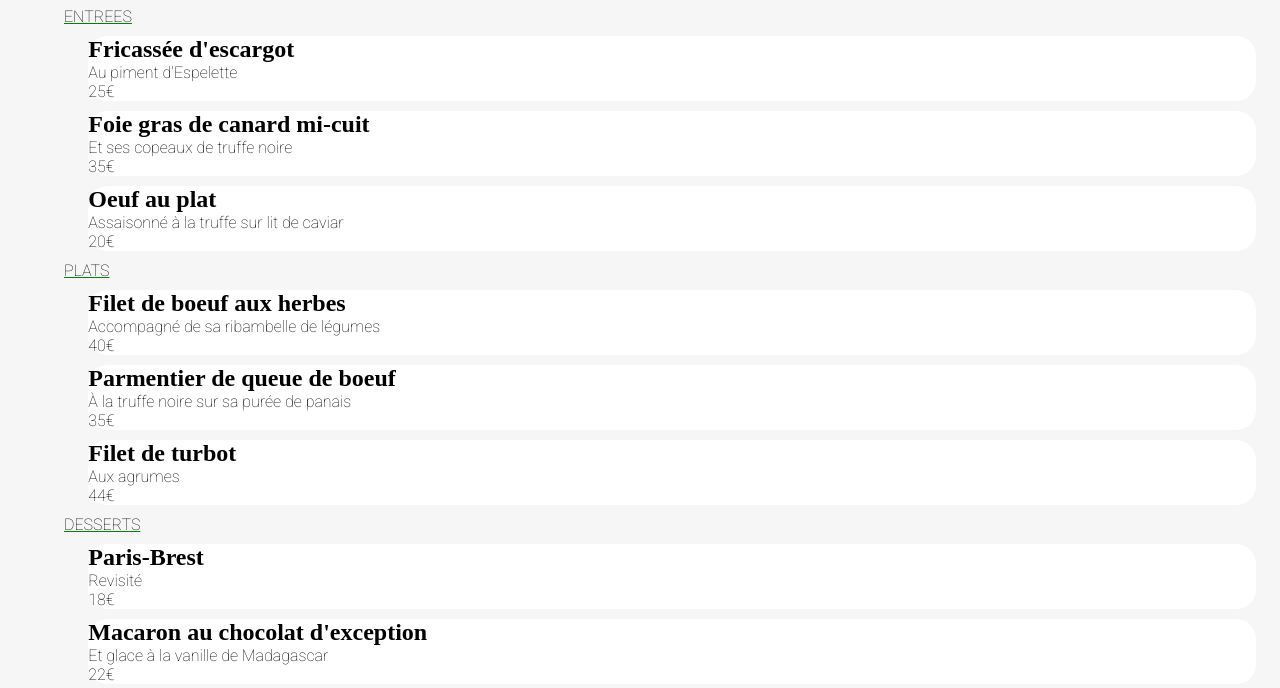
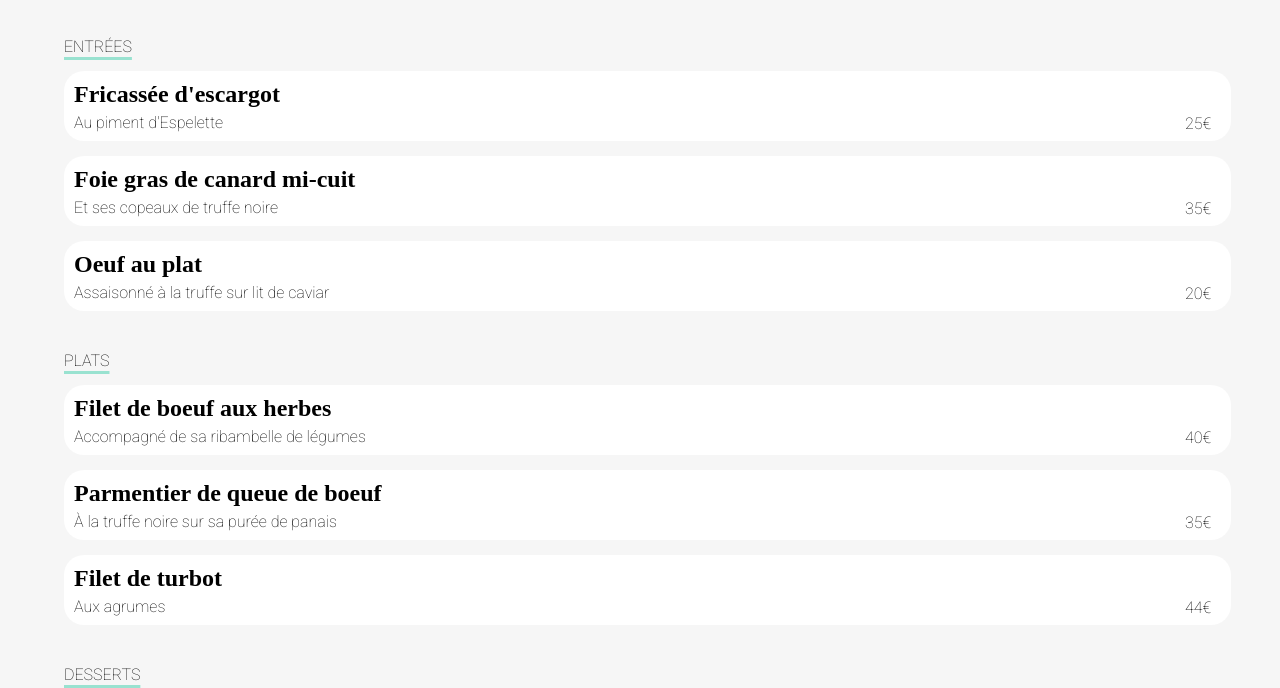
Before and after one commit to Jsp38850/Maxencebalasse_3_28012021, a website: page menu1.html in a window 1280 px wide. Shown: the part 317-1005 px from the top of the page. Drawn offline with Linux system fonts and the light colour scheme.

Commit message:
Mise a jour du style du menu " La palette du gout"

```diff
--- a/menu1.html
+++ b/menu1.html
@@ -28,21 +28,21 @@
 
 
             <div class="entre margin_menu">
-                <p class="underline">ENTREES</p>
+                <p class="underline">ENTRÉES</p>
                 <div class="entre_one menu_background">
                     <h2>Fricassée d'escargot</h2>
                     <p>Au piment d'Espelette</p>
-                    <p>25€</p>
+                    <p class="price">25€</p>
                 </div>
                 <div class="entre_two menu_background">
                     <h2>Foie gras de canard mi-cuit</h2>
                     <p>Et ses copeaux de truffe noire</p>
-                    <p>35€</p>
+                    <p class="price">35€</p>
                 </div>
                 <div class="entre_three menu_background">
                     <h2>Oeuf au plat</h2>
                     <p>Assaisonné à la truffe sur lit de caviar</p>
-                    <p>20€</p>
+                    <p class="price">20€</p>
                 </div>
             </div>
 
@@ -51,17 +51,17 @@
                 <div class="plat_one menu_background">
                     <h2>Filet de boeuf aux herbes</h2>
                     <p>Accompagné de sa ribambelle de légumes</p>
-                    <p>40€</p>
+                    <p class="price">40€</p>
                 </div>
                 <div class="plat_two menu_background">
                     <h2>Parmentier de queue de boeuf</h2>
                     <p>À la truffe noire sur sa purée de panais</p>
-                    <p>35€</p>
+                    <p class="price">35€</p>
                 </div>
                 <div class="plat_three menu_background">
                     <h2>Filet de turbot</h2>
                     <p>Aux agrumes</p>
-                    <p>44€</p>
+                    <p class="price">44€</p>
                 </div>
             </div>
 
@@ -70,20 +70,20 @@
                 <div class="desserts_one menu_background">
                     <h2>Paris-Brest</h2>
                     <p>Revisité</p>
-                    <p>18€</p>
+                    <p class="price">18€</p>
                 </div>
                 <div class="desserts_two menu_background">
                     <h2>Macaron au chocolat d'exception </h2>
                     <p>Et glace à la vanille de Madagascar</p>
-                    <p>22€</p>
+                    <p class="price">22€</p>
                 </div>
                 <div class="desserts_three menu_background">
                     <h2>Mousse au chocolat </h2>
                     <p>Au piment d'Espelette et à la truffe noire</p>
-                    <p>23€</p>
+                    <p class="price">23€</p>
                 </div>
             </div>
-            <a href="" class="btn_explorer">Commander</a>
+            <a href="" class="btn_commande">Commander</a>
 
         </section>
       <!--Footer-->
--- a/sass/components/_buttons.scss
+++ b/sass/components/_buttons.scss
@@ -4,6 +4,10 @@
 
 .btn_explorer{
     @include btn_explorer
+}
+
+.btn_commande{
+    @include btn_commande
 }
 
 .btn_fonction{
--- a/sass/pages/_menu.scss
+++ b/sass/pages/_menu.scss
@@ -23,10 +23,28 @@
 .menu_background{
     background-color: $colour-white;
     width: 96%;
-    margin-left: 2%;
-    margin-top: 10px;
+    height: 70px;
+    margin-top: 15px;
     border-radius: 20px;
+    position: relative;
+
+    h2{
+        padding: 10px 10px 5px 10px;
+    }
+
+    p{
+        padding: 0px 10px;
+    }
+
+    .price{
+        position: absolute;
+        right: 10px;
+        bottom: 8px;
+        text-decoration: solid;
+    }
 }
+
+
 
 #section2_menu{
     background-color: $colour-lightgrey;
@@ -41,5 +59,7 @@
 
 .underline{
     text-decoration: underline;
-    text-decoration-color: green;
+    text-decoration-color: $colour-tertiaire;
+    text-underline-position: under;
+    text-decoration-thickness: 3px;
 }
--- a/sass/utils/_mixins.scss
+++ b/sass/utils/_mixins.scss
@@ -25,6 +25,22 @@
 
 }
 
+@mixin btn_commande {
+    color: $colour-white;
+    background: linear-gradient(170deg, $colour-secondary, $colour-primary);
+    cursor: pointer;
+    border-radius: 30px;
+    padding: 15px;
+    display: block;
+    margin: auto;
+    margin-top: 35px;
+
+    width: 160px;
+    min-width: 160px;
+    text-align: center;
+
+}
+
 @mixin btn_fonction {
     background-color: $colour-lightgrey;
     border-radius: 20px;
@@ -49,6 +65,6 @@
 
 @mixin margin_menu {
     margin-left: 5%;
-    margin-top: 10px;
+    margin-top: 40px;
 
 }
```
Also changed, not shown: public/css/style.css, 1 other file.
